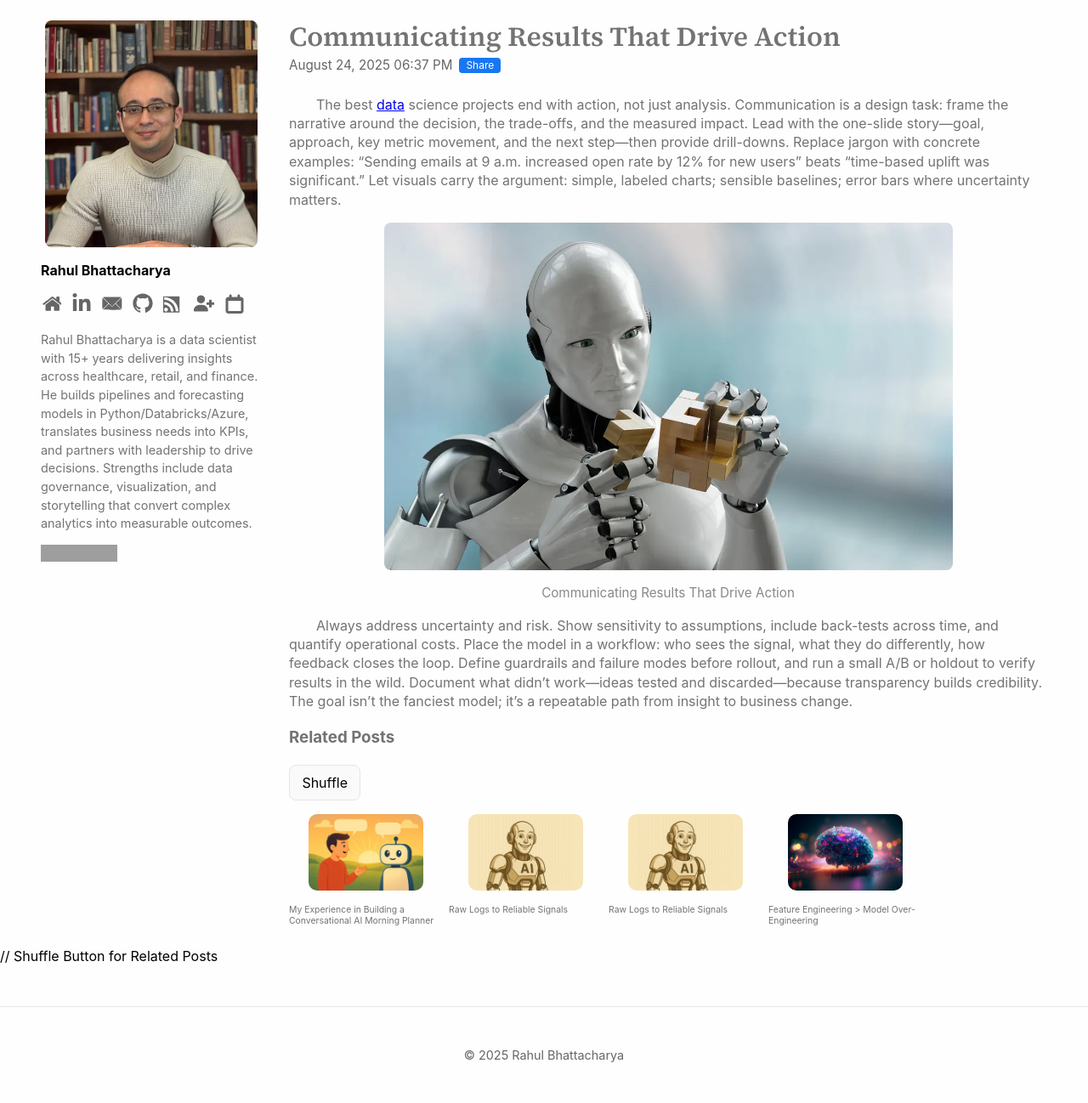
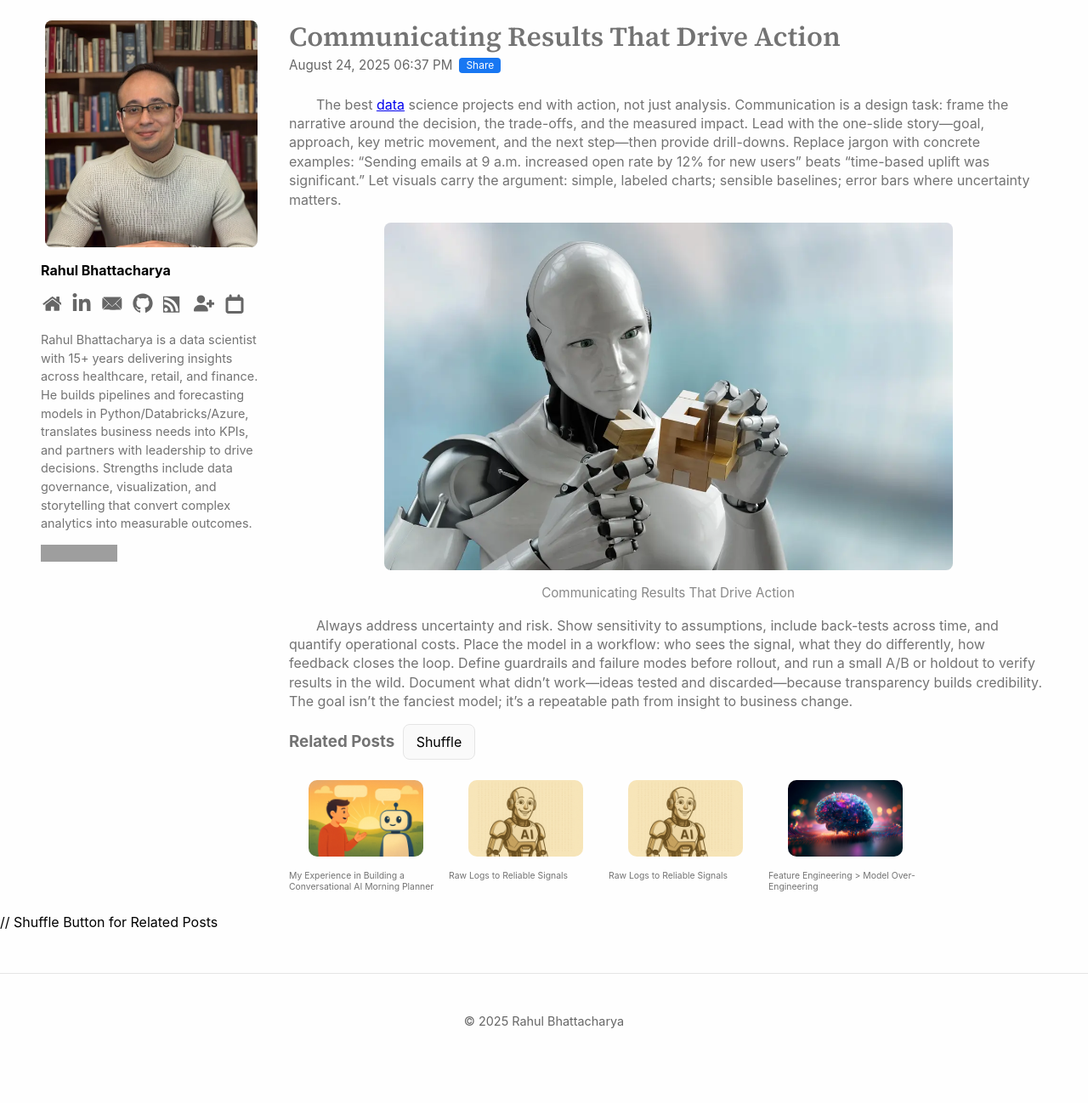
Before and after one commit to RahulBhattacharya1/RahulBhattacharya1.github.io, a Jekyll site: the page built from _posts/2025-08-24-second.md, in a window 1280 px wide. Shown: the whole page at 85% size. Built offline with Jekyll 4.4.1, drawn with Linux system fonts in a browser that asks for light colours; comment, search, counter and statistics services are not loaded; after the commit the page ends 1259 px from its top, so only the background shows below that; grey boxes are pictures that could not be loaded.

Commit message:
Update default.html

```diff
--- a/_layouts/default.html
+++ b/_layouts/default.html
@@ -211,8 +211,10 @@ c0 86 3 159 6 162 8 9 118 -2 226 -22z m104 -715 c43 -18 102 -72 124 -114 84
 
   {% if related != empty %}
     <section class="related-posts" aria-label="Related Posts">
-      <h3>Related Posts</h3>
-      <button class="btn" type="button" aria-label="Shuffle related posts">Shuffle</button>
+      <div class="related-head">
+        <h3>Related Posts</h3>
+        <button class="btn" type="button" aria-label="Shuffle related posts">Shuffle</button>
+      </div>
       <ul class="related-grid">
         {% for p in related %}
           {% assign img = p.thumbnail | default: p.image | default: '/assets/images/default.webp' %}
```
